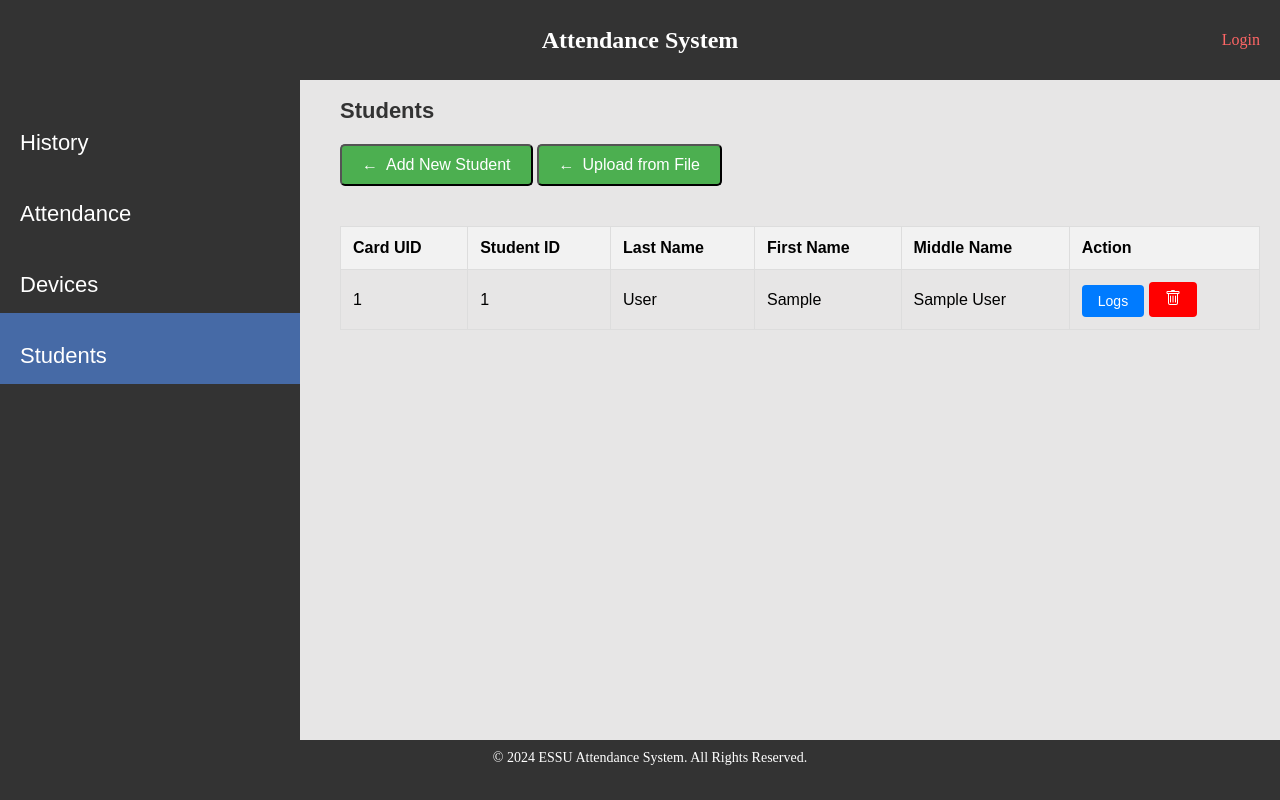
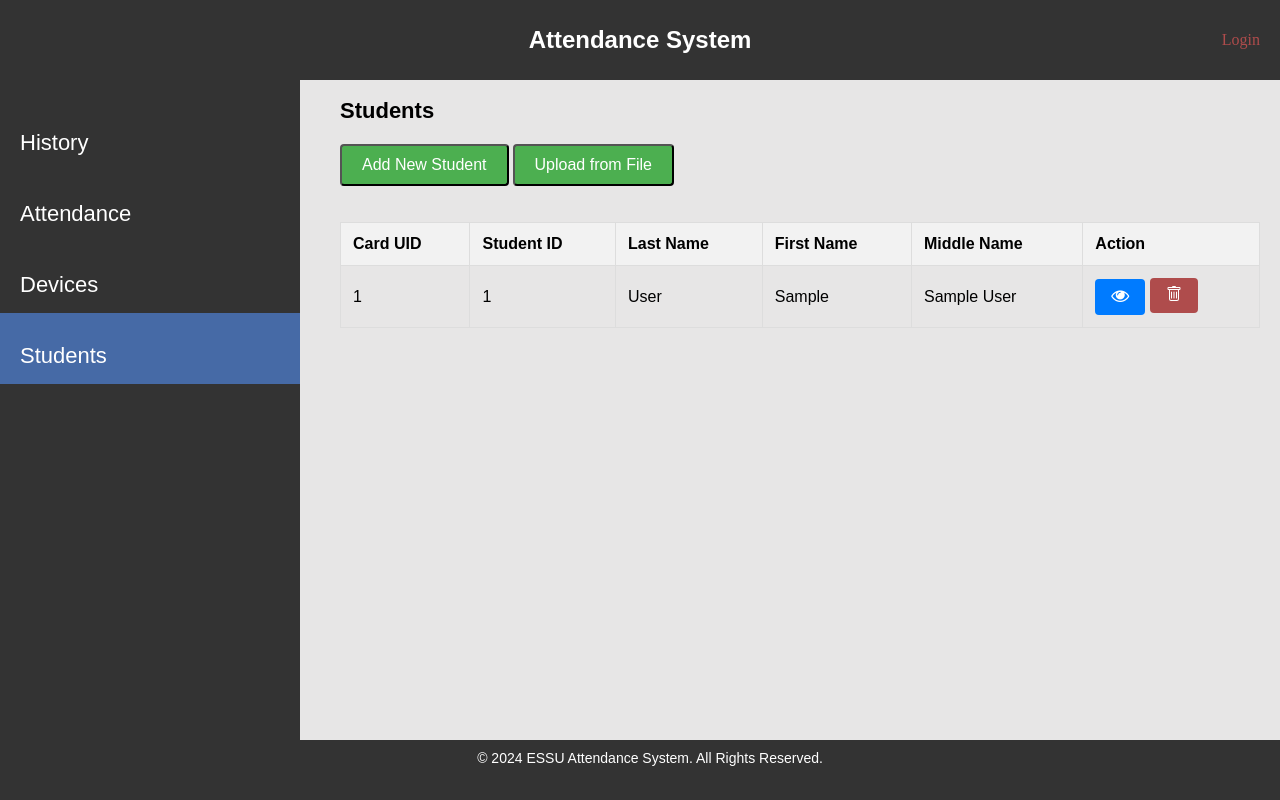
Before and after one commit to CSSO-Linux-User-Group-ESSU/Attendance-with-ESP-RFID, a Django app: page /students/ in a window 1280 px wide. Run offline with Django 5.2, Linux system fonts and the light colour scheme; tables that the repository leaves empty hold one stand-in row (values such as "Sample post").

Commit message:
updated css

```diff
--- a/attendance/settings.py
+++ b/attendance/settings.py
@@ -26,7 +26,7 @@ SECRET_KEY = 'django-insecure-+puas*l#=(59kn=!@f_a0nm6qg5qm%%4)*5o-5uj9a7eeiqk0q
 # SECURITY WARNING: don't run with debug turned on in production!
 DEBUG = True
 
-ALLOWED_HOSTS = ['192.168.1.11']
+ALLOWED_HOSTS = []
 
 # Application definition
 
--- a/attendance_app/static/attendance_app/css/style.css
+++ b/attendance_app/static/attendance_app/css/style.css
@@ -1,27 +1,44 @@
 
+.attendance-div{
+    flex-direction: row;
+    display: flex;
+    justify-content: space-between;
+
+}
+
+.font-header{
+    font-weight: bold;
+    font-size: 50px;
+
+ }
+
+.font-family-overall{
+    font-family: Arial, Helvetica, sans-serif;
+ }
 
 .refresh-button{
     float: right;
+    height: 42px;
 }
 
 table .red-cells{
-    background-color: red;
+    background-color: #af4c4c;
     font-weight: bold;
 }
 
 table .green-cells{
-    background-color: green;
+    background-color: #4CAF50;
     font-weight: bold;
 }
 
 .table1 a.red-button{
     display: inline-block;
     padding: 8px 16px;
-    background-color: red;
+    background-color: #af4c4c;
     color: white;
     text-decoration: none;
     border-radius: 4px;
-    font-family: Arial, sans-serif;
+    font-family: Arial, Helvetica, sans-serif;
     font-size: 14px;
     transition: background-color 0.3s ease, color 0.3s ease;
  }
@@ -119,8 +143,8 @@ cursor: pointer;
     color: white;
     padding: 10px 20px;
     text-decoration: none;
-    border-radius: 5px;
-    font-family: Arial, sans-serif;
+    border-radius: 4px;
+    font-family: Arial, Helvetica, sans-serif;
     font-size: 16px;
     transition: background-color 0.3s ease;
     margin-bottom: 20px;
@@ -132,16 +156,7 @@ cursor: pointer;
     /* filter: drop-shadow(0 0 4em #313cffaa); */
 }
 
-.back-link:before {
-    content: "\2190";
-    margin-right: 8px;
-}
-
-
-
 .attendance_dashboard_h2 {
-    font-family: Arial, sans-serif;
-    color: #333;
     font-size:22px;
     margin-bottom: 20px;
 }
@@ -199,7 +211,7 @@ cursor: pointer;
     color: white;
     text-decoration: none;
     border-radius: 4px;
-    font-family: Arial, sans-serif;
+    font-family:Arial, Helvetica, sans-serif;
     font-size: 14px;
     transition: background-color 0.3s ease, color 0.3s ease;
 }
@@ -207,8 +219,8 @@ cursor: pointer;
 .table1 {
     width: 100%;
     border-collapse: collapse;
-    margin: 20px 0;
-    font-family: Arial, sans-serif;
+    /* margin: 20px 0; */
+    font-family:Arial, Helvetica, sans-serif;
     font-size: 16px;
     text-align: left;
 }
@@ -317,7 +317,7 @@ header h3 {
 }
 
 header a {
-    color: #ff6666;
+    color: #af4c4c;
     text-decoration: none;
     margin-left: 10px;
 }
@@ -392,6 +398,7 @@ header a {
 
 .footer2 p {
     margin: 0;
+    font-family: Arial, Helvetica, sans-serif;
     font-size: 14px;
 }
 
--- a/attendance_app/templates/attendance_app/control_panel.html
+++ b/attendance_app/templates/attendance_app/control_panel.html
@@ -8,11 +8,12 @@
     {% load static %}
     <link rel="stylesheet" href="{% static 'attendance_app/css/style.css' %}">
     <link rel="stylesheet" href="https://cdnjs.cloudflare.com/ajax/libs/font-awesome/4.7.0/css/font-awesome.min.css">
+
 </head>
 <body>
     <div class="wrapper">
     <header>
-        <h3>Attendance System</h3>
+        <h3 class="font-family-overall">Attendance System</h3>
             {% if user.is_authenticated %}
                 <a href="{% url 'attendance_app:logout' %}"><i class="fa fa-sign-out" style="font-size:36px"></i></a>
             {% else %}
@@ -22,10 +23,10 @@
 
     <div class="main-content">
         <div class="div2">
-            <a class="nav-buttons" href="{% url 'attendance_app:dashboard' %}">History</a>
-            <a class="nav-buttons" href="{% url 'attendance_app:events' %}">Attendance</a>
-            <a class="nav-buttons" href="{% url 'attendance_app:devices' %}">Devices</a>
-            <a class="nav-buttons" href="{% url 'student_app:students' %}">Students</a>
+            <a class="nav-buttons font-family-overall" href="{% url 'attendance_app:dashboard' %}">History</a>
+            <a class="nav-buttons font-family-overall" href="{% url 'attendance_app:events' %}">Attendance</a>
+            <a class="nav-buttons font-family-overall" href="{% url 'attendance_app:devices' %}">Devices</a>
+            <a class="nav-buttons font-family-overall" href="{% url 'student_app:students' %}">Students</a>
         </div>
         {% block content %}
         {% endblock content %}
@@ -33,7 +34,7 @@
 
 
 
-    <footer class="footer2">
+    <footer class="footer2 font-family-overall">
         <p>&copy; 2024 ESSU Attendance System. All Rights Reserved.</p>
     </footer>
     </div>
--- a/attendance_app/templates/attendance_app/dashboard.html
+++ b/attendance_app/templates/attendance_app/dashboard.html
@@ -1,17 +1,15 @@
 {% extends "attendance_app/control_panel.html" %}
 
 {% block content %}
-    <h2 class="attendance_dashboard_h2">Attendance History</h2>
+    <h2 class="attendance_dashboard_h2 font-family-overall" style="margin-bottom: 30px;">Attendance History</h2>
 
     <form method="post" action="{% url 'attendance_app:date_attendance' %}">
         {% csrf_token %}
-        <label class="form_label1">Select Date</label>
-        <br>
         <input class="form_input1" type="date" id="date" name="date" required>
         <button class="form_button1" type="submit">Go to Date</button>
     </form>
 
-    <h4 class="all_logs_h4">All logs:</h4>
+    <h3 class="font-family-overall">All logs:</h3>
     <table class="table1">
         <thead>
             <tr>
--- a/attendance_app/templates/attendance_app/date_attendance.html
+++ b/attendance_app/templates/attendance_app/date_attendance.html
@@ -2,8 +2,8 @@
 
 {% block content %}
     <p><a href="{%url 'attendance_app:dashboard' %}" class="back-link">Go back</a></p>
-    <h2 class="attendance_dashboard_h2">Attendance History</h2>
-    <h4 class="all_logs_h4">Date:{{date}}</h4>
+    <h2 class="attendance_dashboard_h2 font-family-overall">Attendance History</h2>
+    <h4 class="all_logs_h4 font-family-overall">Date:{{date}}</h4>
 
 
     <table class="table1">
--- a/attendance_app/templates/attendance_app/signup.html
+++ b/attendance_app/templates/attendance_app/signup.html
@@ -15,7 +15,7 @@
 
         <div class="container">
             <img class="logo" src="{% static 'attendance_app/img/essu_logo.png' %}">
-            <h1 class="h11">Create account</h1>
+            <h1 class="font-header font-family-overall">Create account</h1>
             <form action="{% url 'attendance_app:signup' %}" method="post" class="form1">
 
                 {% csrf_token %}
@@ -29,10 +29,10 @@
                     <input type="password" id="password2" name="password2" required class="input-field" placeholder="Confirm Password">
                     <br>
 
-                    <button type="submit" class="login-btn">Create Account</button>
+                    <button type="submit" class="login-btn font-family-overall">CREATE</button>
 
             </form>
-            <i><a href="{% url 'attendance_app:index' %}">Login</a></i>
+            <i><a href="{% url 'attendance_app:index' %}" class="font-family-overall">Login</a></i>
         </div>
 
         <footer class="footer2">
--- a/student_app/templates/student_app/students.html
+++ b/student_app/templates/student_app/students.html
@@ -1,7 +1,7 @@
 {% extends "attendance_app/control_panel.html" %}
 
 {% block content %}
-    <h2 class="attendance_dashboard_h2">Students</h2>
+    <h2 class="attendance_dashboard_h2 font-family-overall">Students</h2>
 
     <p>
         <button id="openModalBtn" class="back-link">Add New Student</button>
@@ -10,13 +10,13 @@
     <div id="attendanceModal" class="modal" style="display: none;">
         <div class="modal-content">
           <span id="closeModalBtn" class="close">&times;</span>
-          <h2 class="attendance_dashboard_h2">New Student</h2>
+          <h2 style="text-align: center;" class="font-family-overall">New Student</h2>
           <form method="post" action="{% url 'student_app:add_student' %}" class="form-container">
             <label for="card_uid">Card UID</label>
             <input type="text" id="card_uid" name="card_uid" required />
             {% csrf_token %}
             {{form.as_p}}
-            <button type="submit">Add</button>
+            <button type="submit">ADD</button>
           </form>
         </div>
     </div>
@@ -24,11 +24,11 @@
     <div id="attendanceModal1" class="modal" style="display: none;">
         <div class="modal-content">
           <span id="closeModalBtn1" class="close">&times;</span>
-          <h2 class="attendance_dashboard_h2">Upload from File</h2>
+          <h2 style="text-align:center" class="font-family-overall">Upload from File</h2>
           <form method="post" enctype="multipart/form-data" class="form-container" action="{% url 'student_app:upload_file' %}">
             {% csrf_token %}
             {{ form1.as_p }}
-            <button type="submit">Upload</button>
+            <button type="submit">UPLOAD</button>
             </form>
         </div>
     </div>
@@ -54,7 +54,9 @@
                  <td>{{ student.first_name}}</td>
                  <td>{{ student.middle_name}}</td>
                  <td>
-                     <a href="{% url 'student_app:student_attendance' student.id %}" class="view-btn">Logs</a>
+                     <a href="{% url 'student_app:student_attendance' student.id %}" class="view-btn" style="font-size:17px">
+                        <i class="fa fa-eye" style="font-size:18px"></i>
+                     </a>
                      <a href="{% url 'student_app:delete_student' student.id %}" class="red-button">
                         <svg xmlns="http://www.w3.org/2000/svg" width="16" height="16" fill="currentColor" class="bi bi-trash" viewBox="0 0 16 16">
                             <path d="M5.5 5.5A.5.5 0 0 1 6 6v6a.5.5 0 0 1-1 0V6a.5.5 0 0 1 .5-.5m2.5 0a.5.5 0 0 1 .5.5v6a.5.5 0 0 1-1 0V6a.5.5 0 0 1 .5-.5m3 .5a.5.5 0 0 0-1 0v6a.5.5 0 0 0 1 0z"/>
```
Also changed, not shown: other parts of attendance_app/static/attendance_app/css/style.css (+56 -55 lines), attendance_app/templates/attendance_app/attendance_for_today.html (+8 -4 lines), attendance_app/templates/attendance_app/delete_device.html (deleted, +0 -29 lines), attendance_app/templates/attendance_app/devices.html (+5 -4 lines), attendance_app/templates/attendance_app/events.html (+12 -11 lines), attendance_app/templates/attendance_app/index.html (+8 -18 lines). Lines whose indentation alone changed are shown as unchanged.
